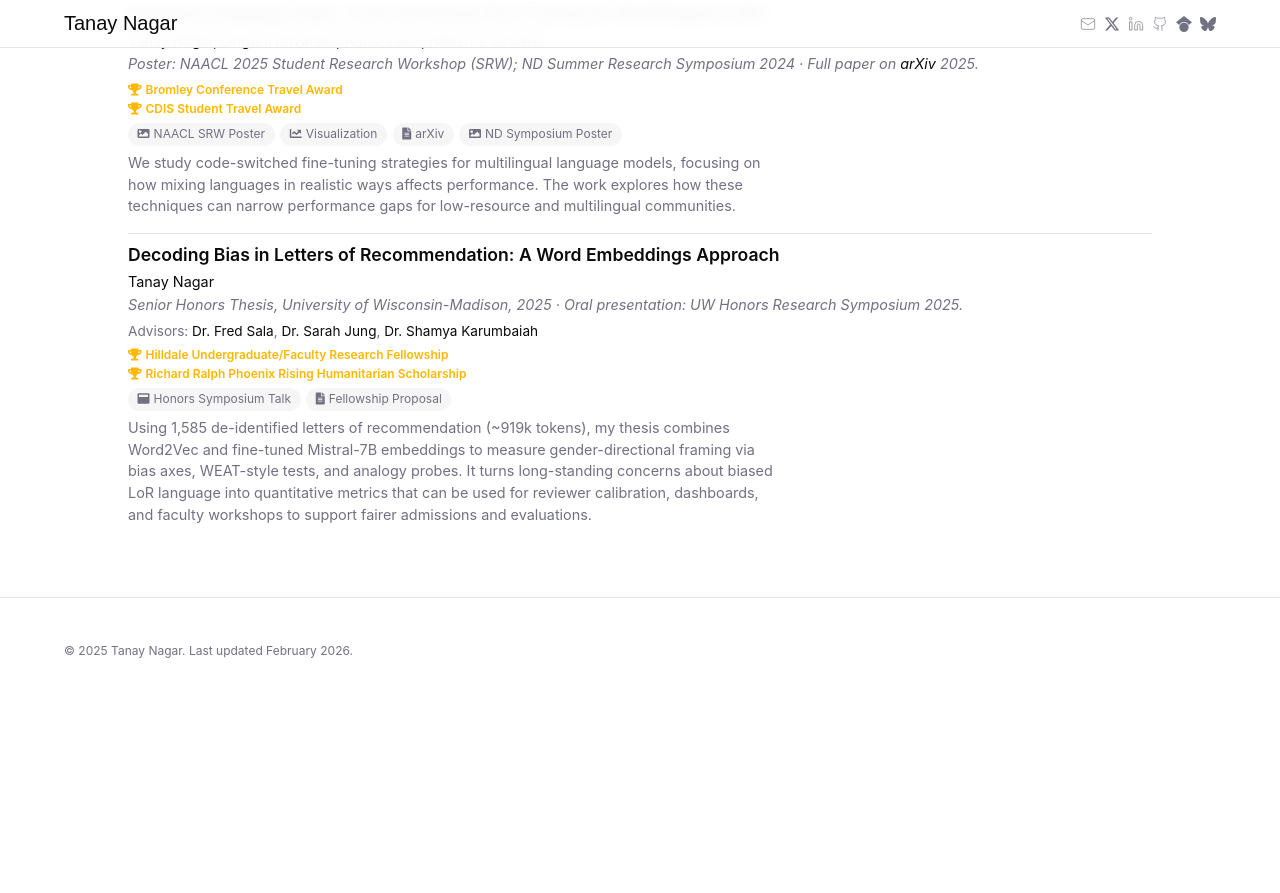
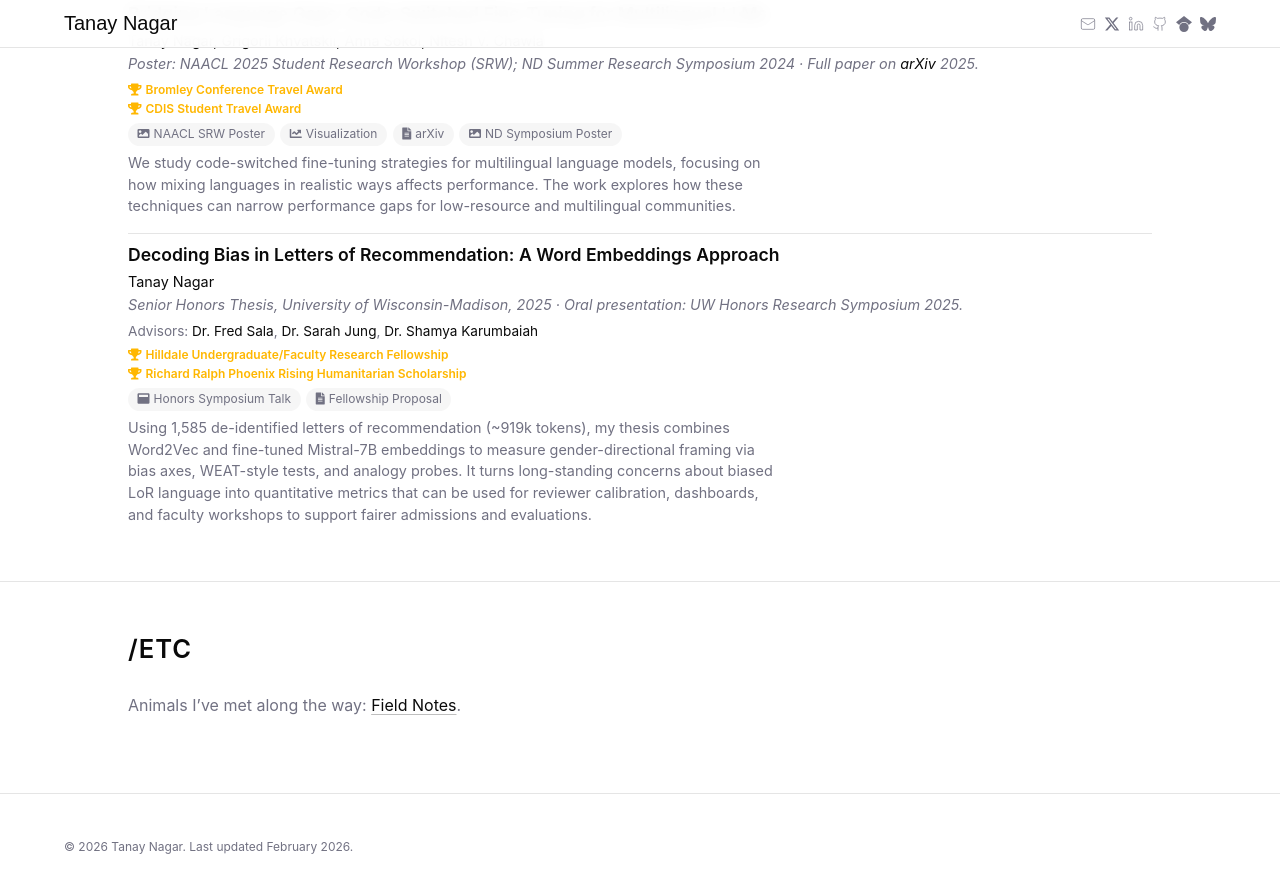
Before and after one commit to tnagar72/tnagar72.github.io, a Jekyll site: the page built from index.html, in a window 1280 px wide and 900 px high, scrolled down 1056 px. Shown: the top 893 px of the window. Built offline with Jekyll 4.4.1, drawn with Linux system fonts in a browser that asks for light colours; nearby versions of some CDN libraries; before the commit the page ends 1760 px from its top, so only the background shows below that.

Commit message:
Add /etc section with Field Notes link (#6)

```diff
--- a/_data/profile.yaml
+++ b/_data/profile.yaml
@@ -18,6 +18,3 @@ bio_html: |
 education_html: I earned a B.S. in Computer Science (Honors), a B.S. in Philosophy, and a certificate in leadership from the University of Wisconsin-Madison, and I am currently preparing for graduate study.
 
 connect_html: I'm always happy to connect; feel free to reach out via email or the links at the top of the page.
-
-footer:
-  copyright_year: 2025
--- /dev/null
+++ b/_includes/etc-content.md
@@ -0,0 +1 @@
+Animals I've met along the way: [Field Notes](/field-notes).
--- /dev/null
+++ b/_includes/etc.html
@@ -0,0 +1,12 @@
+<section id="etc" class="section-border">
+    <div class="hero-content">
+        <div class="section-header">
+            <h2>/etc</h2>
+        </div>
+
+        <div class="hero-bio">
+            {% capture etc_md %}{% include etc-content.md %}{% endcapture %}
+            {{ etc_md | markdownify }}
+        </div>
+    </div>
+</section>
--- a/_includes/footer.html
+++ b/_includes/footer.html
@@ -1,5 +1,5 @@
 <div class="footer section-border">
     <div class="header-container">
-        <p class="footer-text">© {{ site.data.profile.footer.copyright_year }} {{ site.data.profile.name }}. Last updated {{ site.time | date: "%B %Y" }}.</p>
+        <p class="footer-text">© {{ site.time | date: "%Y" }} {{ site.data.profile.name }}. Last updated {{ site.time | date: "%B %Y" }}.</p>
     </div>
 </div>
--- a/index.html
+++ b/index.html
@@ -3,4 +3,5 @@ layout: default
 ---
 {% include hero.html %}
 {% include publications.html %}
+{% include etc.html %}
 {% include footer.html %}
```
